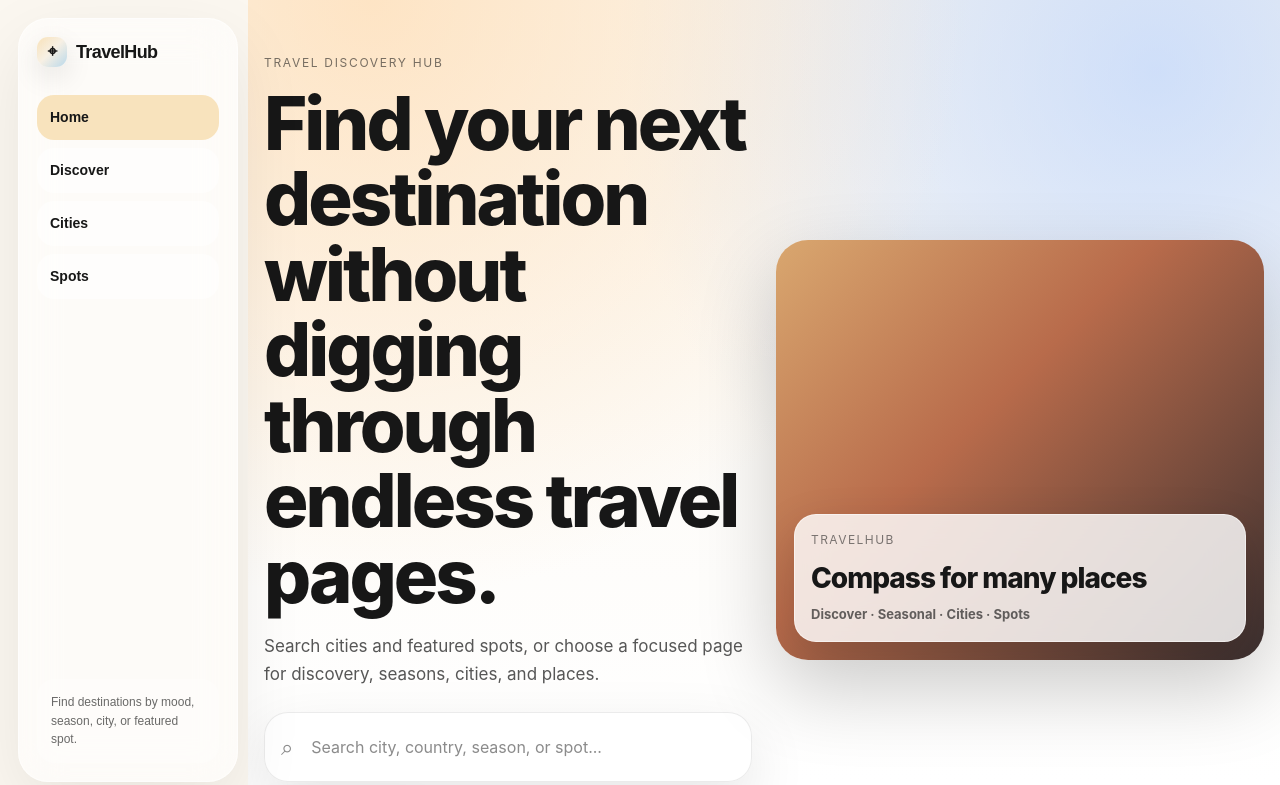
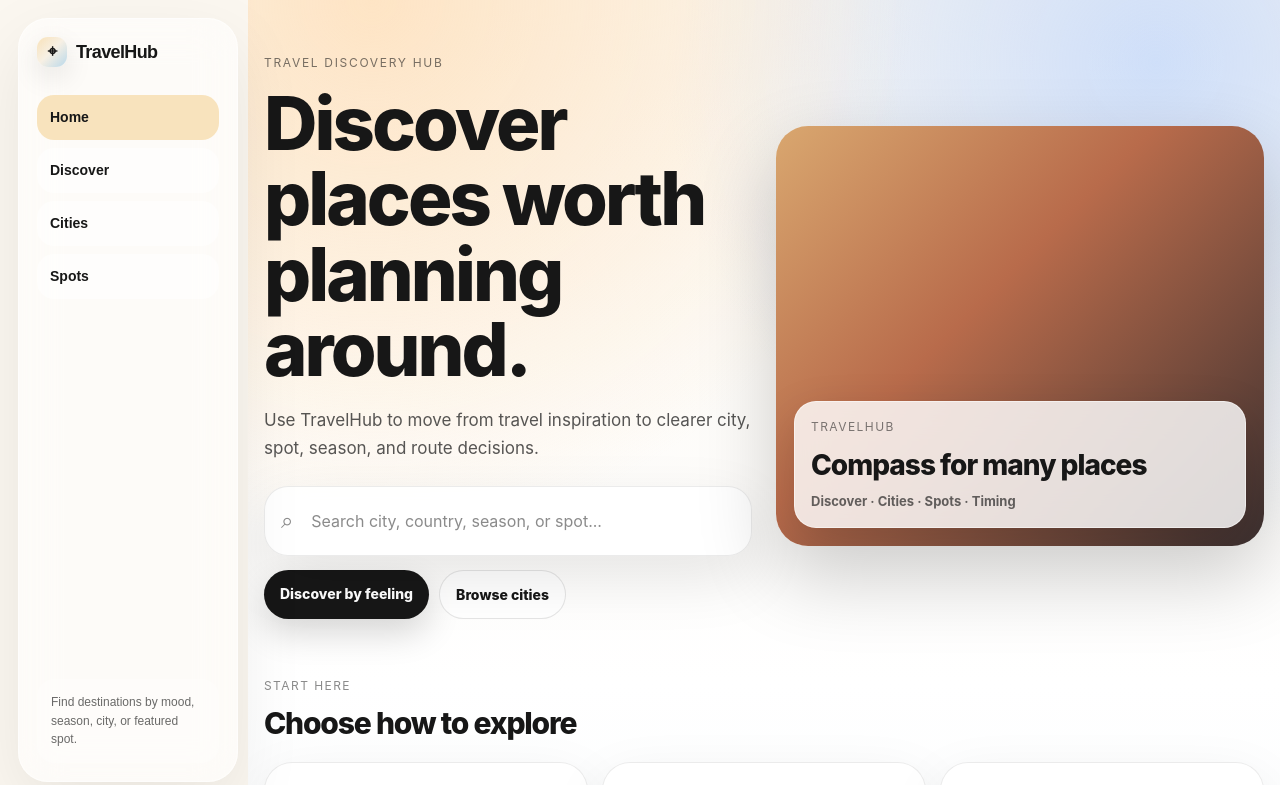
Before and after one commit to kazumophone-arch/travelhub, a Next.js app: page / in a window 1280 px wide. Shown: the top 785 px of the page. Built offline with nearby package versions, Linux system fonts and the light colour scheme.

Commit message:
add editorial framing to home

```diff
--- a/components/HomeLanding.tsx
+++ b/components/HomeLanding.tsx
@@ -250,13 +250,11 @@ export function HomeLanding({ cities }: Props) {
             <div style={eyebrowStyle}>Travel discovery hub</div>
 
             <h1 style={heroTitleStyle}>
-              Find your next destination without digging through endless travel
-              pages.
+              Discover places worth planning around.
             </h1>
 
             <p style={heroSubtitleStyle}>
-              Search cities and featured spots, or choose a focused page for
-              discovery, seasons, cities, and places.
+              Use TravelHub to move from travel inspiration to clearer city, spot, season, and route decisions.
             </p>
 
             <div id="home-search" style={searchBoxStyle}>
@@ -286,7 +284,7 @@ export function HomeLanding({ cities }: Props) {
                 <div style={floatingSmallTextStyle}>TravelHub</div>
                 <div style={floatingTitleStyle}>Compass for many places</div>
                 <div style={floatingSubStyle}>
-                  Discover · Seasonal · Cities · Spots
+                  Discover · Cities · Spots · Timing
                 </div>
               </div>
             </div>
@@ -470,7 +468,6 @@ export function HomeLanding({ cities }: Props) {
             ))}
           </div>
         </section>
-
         <p style={disclosureStyle}>
           Some links may be affiliate links. We may earn a commission if you book
           through them, at no extra cost to you.
```
